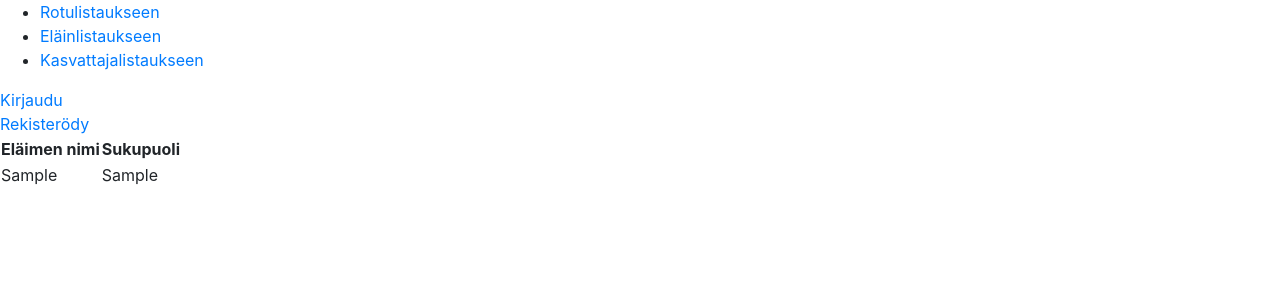
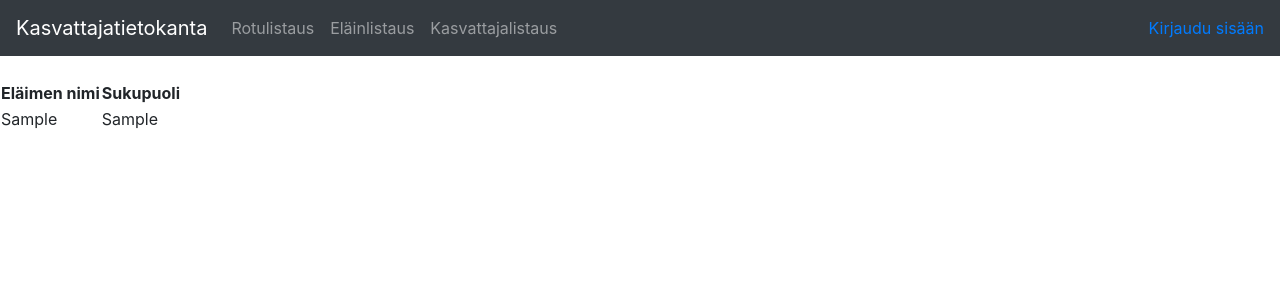
Before and after one commit to sovalke/ktietokanta, a Flask app: page /elaimet in a window 1280 px wide. Shown: the top 300 px of the page. Run offline with Flask 2, Linux system fonts and the light colour scheme; tables that the repository leaves empty hold one stand-in row (values such as "Sample post"); some libraries are stand-ins or nearby versions.

Commit message:
Lisätty Bootstrapiin sopiva valikko

```diff
--- a/application/templates/layout.html
+++ b/application/templates/layout.html
@@ -9,24 +9,44 @@
 </head>
 
 <body>
-  <ul>
-    <li><a href="{{ url_for('rotu_index') }}">Rotulistaukseen</a></li>
-    <li><a href="{{ url_for('elain_index') }}">Eläinlistaukseen</a></li>
-    <li><a href="{{ url_for('kasvattaja_index') }}">Kasvattajalistaukseen</a></li>
-  </ul>
 
-  {% if current_user.is_authenticated %}
-  <p>
-    Olet kirjautunut käyttäjänimellä {{ current_user.nimi }}. <a href="{{ url_for('auth_logout') }}">Kirjaudu ulos</a>
-  </p>
-  <ul>
-    <li><a href="{{ url_for('rotu_lisaa') }}">Lisää uusi rotu</a></li>
-    <li><a href="{{ url_for('elain_lisaa') }}">Lisää uusi eläin</a></li>
-  </ul>
-  {% else %}
-  <a href="{{ url_for('auth_login') }}">Kirjaudu</a><br />
-  <a href="{{ url_for('kasvattaja_lisaa') }}">Rekisterödy</a>
-  {% endif %}
+  <nav class="navbar navbar-expand-md navbar-dark bg-dark mb-4">
+    <a class="navbar-brand" href="#">Kasvattajatietokanta</a>
+    <button class="navbar-toggler" type="button" data-toggle="collapse" data-target="#navbarCollapse" aria-controls="navbarCollapse"
+      aria-expanded="false" aria-label="Toggle navigation">
+      <span class="navbar-toggler-icon"></span>
+    </button>
+    <div class="collapse navbar-collapse" id="navbarCollapse">
+      <ul class="navbar-nav mr-auto">
+        <li class="nav-item">
+          <a class="nav-link" href="{{ url_for('rotu_index') }} ">Rotulistaus</a>
+        </li>
+        <li class="nav-item">
+          <a class="nav-link" href="{{ url_for('elain_index') }} ">Eläinlistaus</a>
+        </li>
+        <li class="nav-item">
+          <a class="nav-link" href="{{ url_for('kasvattaja_index') }} ">Kasvattajalistaus</a>
+        </li>
+
+        {% if current_user.is_authenticated %}
+        <li class="nav-item">
+          <a class="nav-link" href="{{ url_for('rotu_lisaa') }}">Lisää rotu</a>
+        </li>
+        <li class="nav-item">
+          <a class="nav-link" href="{{ url_for('elain_lisaa') }}">Lisää eläin</a>
+        </li>
+        {% else %}
+        {% endif %}
+      </ul>
+      <div class="form-inline mt-2 mt-md-0">
+        {% if current_user.is_authenticated %}
+        Hei {{ current_user.name }}!  <a href="{{ url_for('auth_logout') }}">Kirjaudu ulos</a>
+        {% else %}
+        <a href="{{ url_for('auth_login') }}">Kirjaudu sisään</a>
+        {% endif %}
+      </div>
+    </div>
+  </nav>
 
   {% block body %}
   <p>
```
